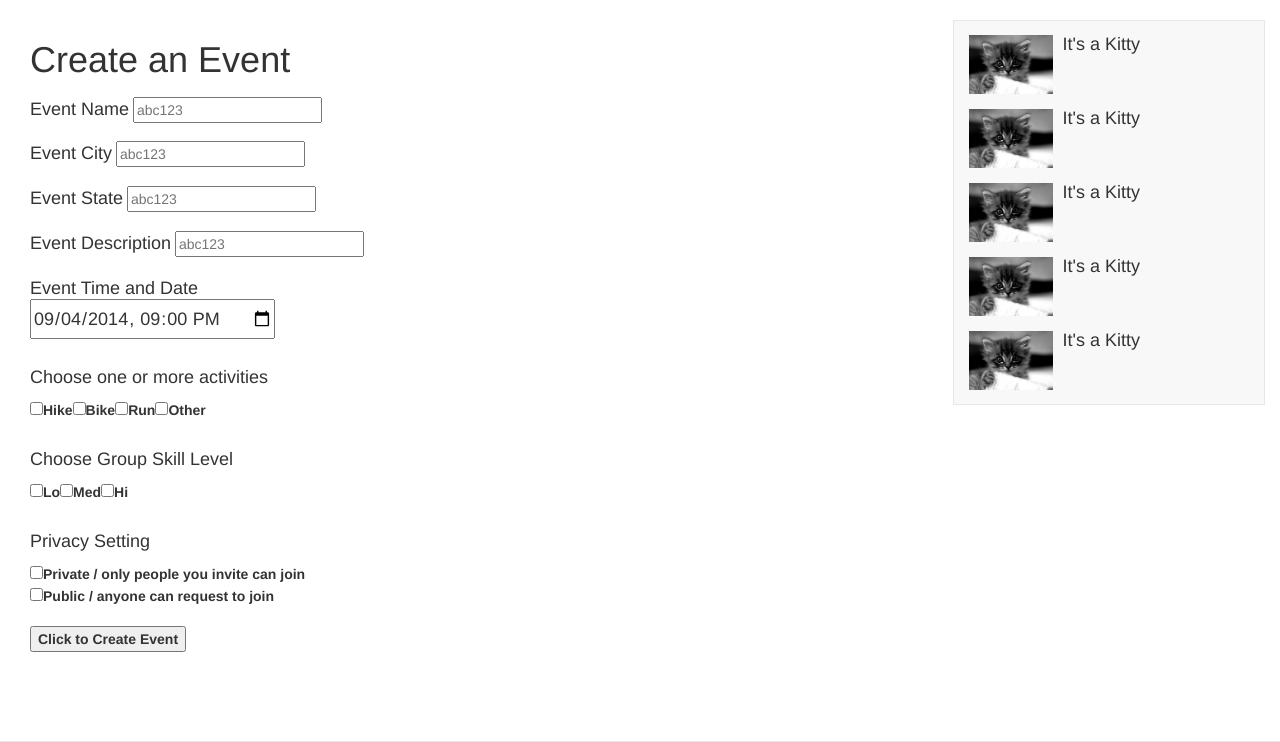
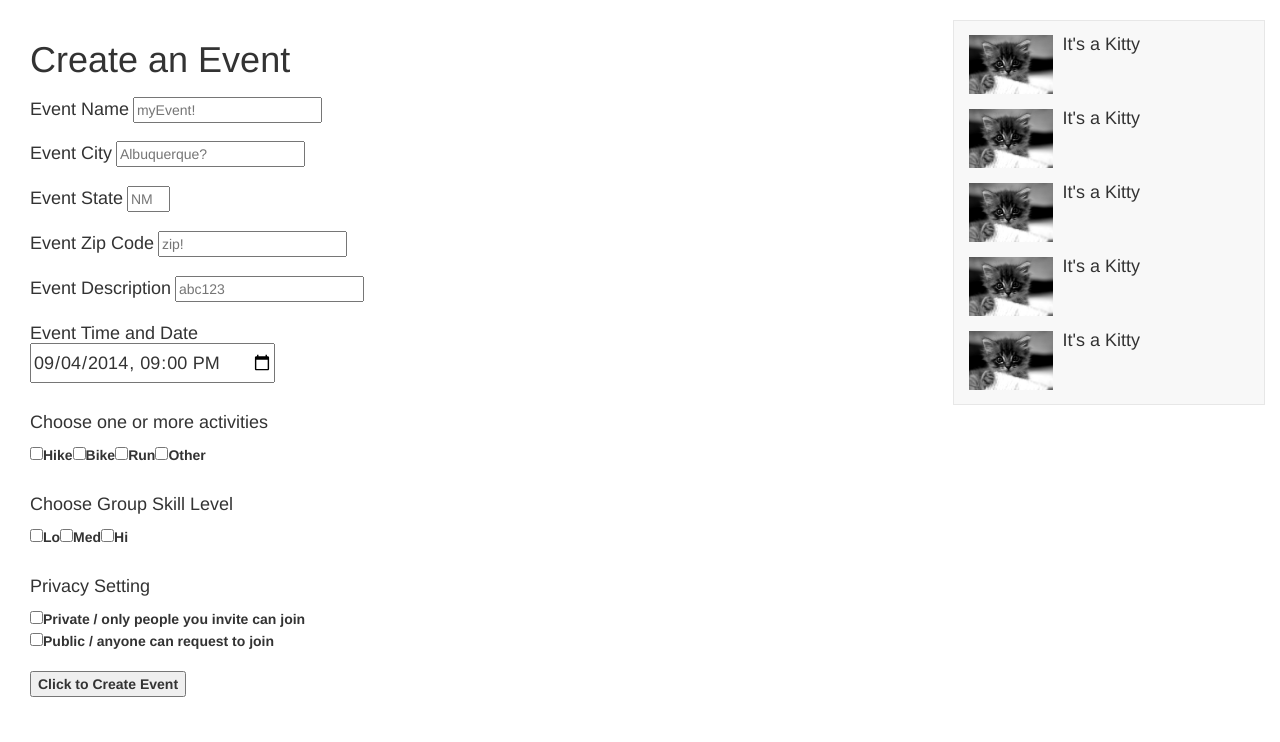
Before and after one commit to JakeCortez/group-out, a PHP site: page /event-create.php in a window 1280 px wide. Shown: the part 52-794 px from the top of the page. Run offline with PHP 8.4, Linux system fonts and the light colour scheme; some libraries are stand-ins or nearby versions.

Commit message:
clean up CreateEvent.php text boxes

```diff
--- a/pages/event-create.php
+++ b/pages/event-create.php
@@ -10,11 +10,13 @@
         <h1>Create an Event</h1>
         <form id="eventName" method="post" action="">
             <label for="eventName"><h4>Event Name</h4></label>
-            <input type="text" id="eventName" name="eventName" placeholder="abc123"/><br />
+            <input type="text" id="eventName" name="eventName" placeholder="myEvent!"/><br />
             <label for="eventCity"><h4>Event City</h4></label>
-            <input type="text" id="eventCity" name="eventCity" placeholder="abc123"/><br />
+            <input type="text" id="eventCity" name="eventCity" placeholder="Albuquerque?"/><br />
             <label for="eventState"><h4>Event State</h4></label>
-            <input type="text" id="eventState" name="eventState" placeholder="abc123"/><br />
+            <input type="text" size=2 id="eventState" name="eventState" placeholder="NM"/><br />
+            <label for="eventZipCode"><h4>Event Zip Code</h4></label>
+            <input type="number" max="5" id="eventZipCode" name="eventZipCode" placeholder="zip!" /> <br />
             <label for="eventDescription"><h4>Event Description</h4></label>
             <input type="text" max="300" id="eventDescription" name="eventDescription" placeholder="abc123" /> <br />
             <label for="date"><h4>Event Time and Date</h4<label><br />
```
